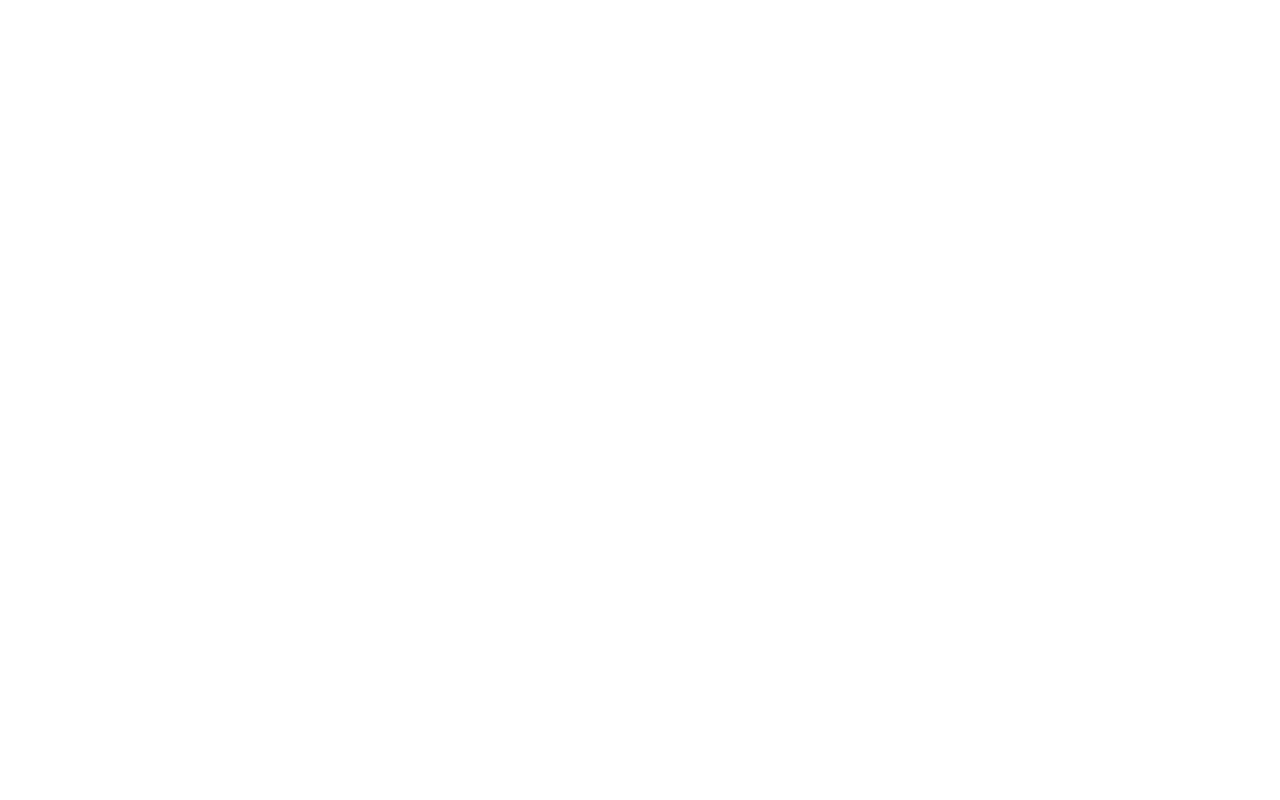
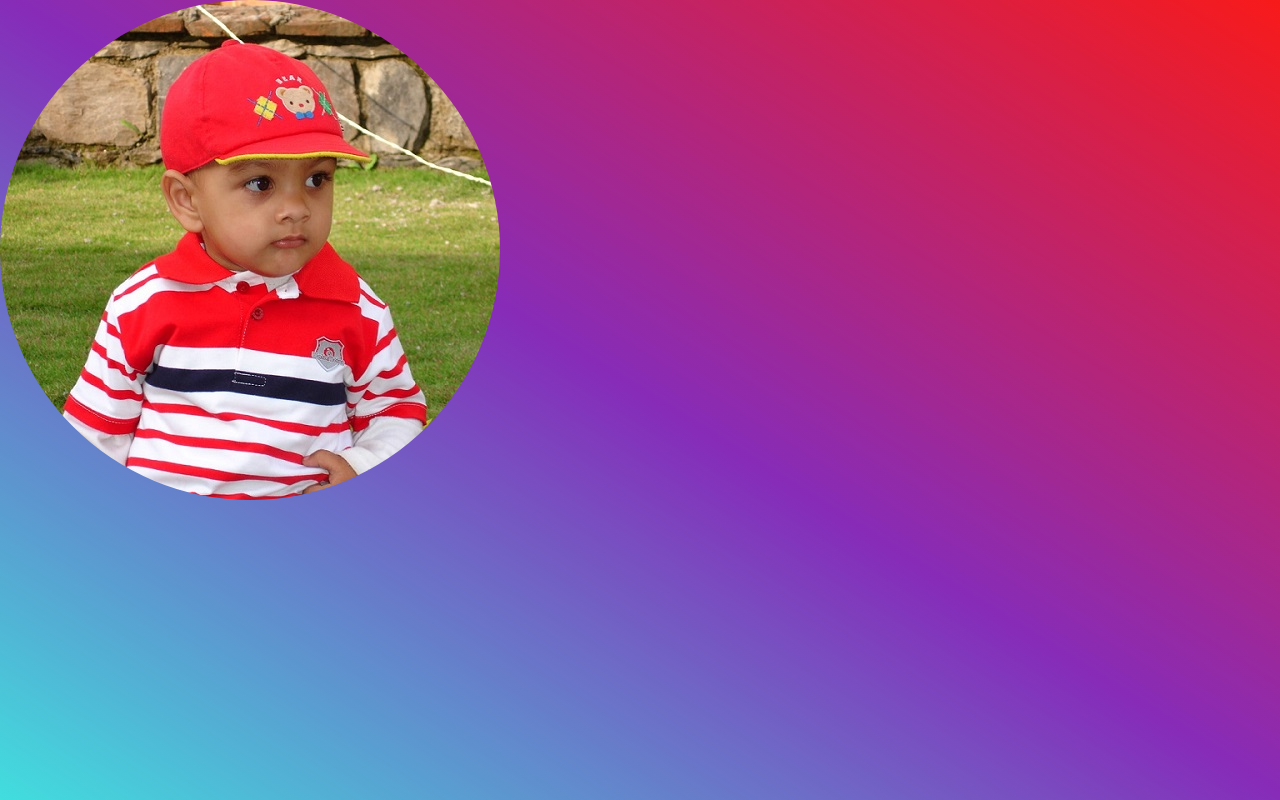
Before and after one commit to shizurei/mywebsite, a plain HTML site: page index.html in a window 1280 px wide. Drawn offline with Linux system fonts and the light colour scheme.

Commit message:
be on alert

```diff
--- a/index.html
+++ b/index.html
@@ -1,14 +1,16 @@
 <!DOCTYPE html>
 <html lang="en">
+
 <head>
-    <meta charset="UTF-8">
-    <meta http-equiv="X-UA-Compatible" content="IE=edge">
-    <meta name="viewport" content="width=device-width, initial-scale=1.0">
     <title>Home Page</title>
     <link rel="stylesheet" href="style.css">
     <script src="script.js"></script>
 </head>
+
 <body>
+    <div class="everything">
+        <img id="me" src="images/me.jpg" alt="picture of me" onclick="annoyingAlert()">
+    </div>
+</body>
 
-</body>
 </html>
--- a/script.js
+++ b/script.js
@@ -0,0 +1,3 @@
+function annoyingAlert() {
+    alert("This is an annoying alert");
+}
--- a/style.css
+++ b/style.css
@@ -0,0 +1,21 @@
+* {
+    box-sizing: border-box;
+}
+
+body {
+    margin: 0px;
+    padding: 0px;
+    background: linear-gradient(to bottom left, #f81a1a, #862cb9, #41dede);
+}
+
+#me {
+    border-radius: 50%;
+}
+
+#me:hover {
+    transform: scaleX(-1);
+}
+
+.everything {
+    height: 100vh;
+}
```
Also changed, not shown: images/me.jpg (added).
